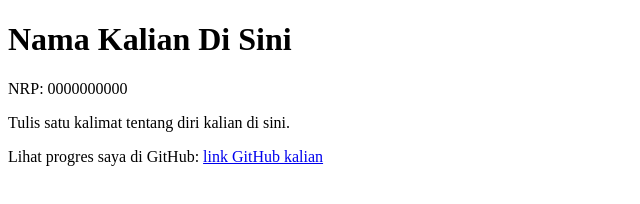
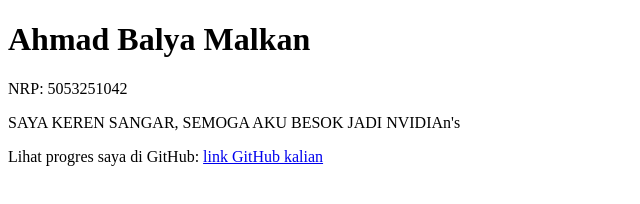
Before and after one commit to webdev-if-its/pweb-5053251042, a website: page m00/index.html in a window 1280 px wide. Shown: the whole page, without its empty margins (0-640 px from the left). Drawn offline with Linux system fonts and the light colour scheme.

Commit message:
Selesaikan pertemuan 0

```diff
--- a/m00/index.html
+++ b/m00/index.html
@@ -3,14 +3,14 @@
 <head>
   <meta charset="utf-8">
   <meta name="viewport" content="width=device-width, initial-scale=1">
-  <title>Untitled</title>
+  <title>AKU IYO</title>
 </head>
 <body>
 
-  <h1 id="nama">Nama Kalian Di Sini</h1>
-  <p id="nrp">NRP: 0000000000</p>
-  <p id="bio">Tulis satu kalimat tentang diri kalian di sini.</p>
-  <p>Lihat progres saya di GitHub: <a id="github" href="#">link GitHub kalian</a></p>
+  <h1 id="nama">Ahmad Balya Malkan</h1>
+  <p id="nrp">NRP: 5053251042</p>
+  <p id="bio">SAYA KEREN SANGAR, SEMOGA AKU BESOK JADI NVIDIAn's</p>
+  <p>Lihat progres saya di GitHub: <a id="github" href="https://github.com/Iyoyama">link GitHub kalian</a></p>
 
 </body>
 </html>
```
